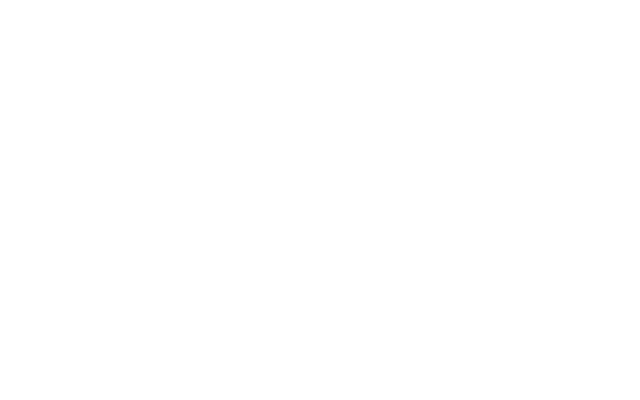
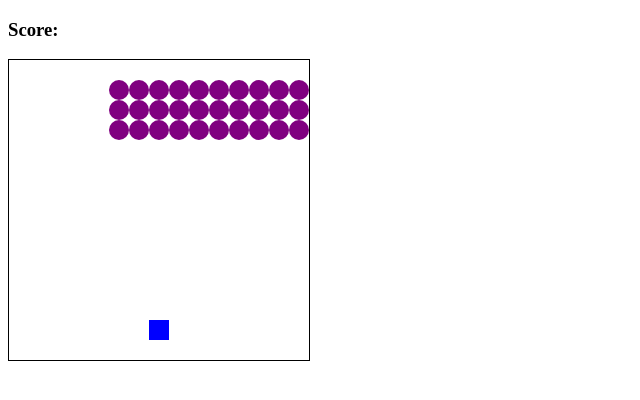
Before and after one commit to redparrot13/javaScriptGames, a plain HTML site: page spaceInvaders/index.html in a window 1280 px wide. Shown: the whole page, without its empty margins (0-640 px from the left). Drawn offline with Linux system fonts and the light colour scheme.

Commit message:
game logic

```diff
--- a/spaceInvaders/app.js
+++ b/spaceInvaders/app.js
@@ -0,0 +1,98 @@
+document.addEventListener('DOMContentLoaded', () => {
+    const squares = document.querySelectorAll('.grid div')
+    const resultDisplay = document.querySelector('#result')
+    let width = 15
+    let currentShooterIndex = 202
+    let currentInvaderIndex = 0
+    let alienInvadersTakenDown = 0
+    let result = 0
+    let direction = 1
+    let invaderId
+    //define alien invaders
+    const alienInvaders = [
+        0, 1, 2, 3, 4, 5, 6, 7, 8, 9,
+        15, 16, 17, 18, 19, 20, 21, 22, 23, 24
+        , 30, 31, 32, 33, 34, 35, 36, 37, 38, 39
+    ]
+
+    //draw the alien invaders
+    alienInvaders.forEach(invader => squares[currentInvaderIndex + invader].classList.add('invader'))
+
+    //draw the shooter
+    squares[currentShooterIndex].classList.add('shooter')
+
+    //move the shooter along a line
+
+    function moveShooter(e) {
+        squares[currentShooterIndex].classList.remove('shooter')
+        switch (e.keyCode) {
+            case 37:
+                if (currentShooterIndex % wdith !== 0) currentShooterIndex -= 1
+                break
+            case 39:
+                if (currentShooterIndex % width < width - 1) currentShooterIndex += 1
+                break
+        }
+        squares[currentShooterIndex].classList.add('shooter')
+    }
+    document.addEventListener('keydown', moveShooter)
+
+    //move the alian envaders
+    function moveInvaders() {
+        const leftEdge = alienInvaders[0] % width === 0
+        const rightEdge = alienInvaders[alienInvaders.length - 1] % width === width - 1
+
+        if ((leftEdge && direction++ + -1) || (rightEdge && direction === 1)) {
+            direction = width
+        } else if (direction === width) {
+            if (leftEdge) direction = 1
+            else direction = 1
+        } for (let i = 0; i <= alienInvaders.length - 1; i++) {
+            squares[alienInvaders[i]].classList.remove('invader')
+        }
+        for (let i = 0; i <= alienInvaders.length - 1; i++) {
+            alienInvaders[i] += direction
+        }
+        for (let i = 0; i <= alienInvaders.length - 1; i++) {
+            squares[alienInvaders[i]].classList.add('invader')
+        }
+
+        //decide game is over
+
+        if (squares[currentShooterIndex].classList.contains('invader', 'shooter')) {
+            resultDisplay.textContent = "Game Over"
+            squares[currentShooterIndex].classList.add('boom')
+            clearInterval(invaderId)
+        }
+        for (let i = 0; i <= alienInvaders.length - 1; i++) {
+            if (alienInvaders[i] > (squares.length - (width - 1))) {
+                resultDisplay.textContent = 'Game Over'
+                clearInterval(invaderId)
+            }
+        }
+    }
+
+    invaderId = setInterval(moveInvaders, 500)
+
+
+
+
+
+
+
+
+
+
+
+
+
+
+
+
+
+
+
+
+
+
+})
--- a/spaceInvaders/index.html
+++ b/spaceInvaders/index.html
@@ -8,6 +8,235 @@
 </head>
 <body>
 
+    <h3>Score: <span id="result"></span></h3>
+    <div class="grid">
+<div></div>
+<div></div>
+<div></div>
+<div></div>
+<div></div>
+<div></div>
+<div></div>
+<div></div>
+<div></div>
+<div></div>
+<div></div>
+<div></div>
+<div></div>
+<div></div>
+<div></div>
+<div></div>
+<div></div>
+<div></div>
+<div></div>
+<div></div>
+<div></div>
+<div></div>
+<div></div>
+<div></div>
+<div></div>
+<div></div>
+<div></div>
+<div></div>
+<div></div>
+<div></div>
+<div></div>
+<div></div>
+<div></div>
+<div></div>
+<div></div>
+<div></div>
+<div></div>
+<div></div>
+<div></div>
+<div></div>
+<div></div>
+<div></div>
+<div></div>
+<div></div>
+<div></div>
+<div></div>
+<div></div>
+<div></div>
+<div></div>
+<div></div>
+<div></div>
+<div></div>
+<div></div>
+<div></div>
+<div></div>
+<div></div>
+<div></div>
+<div></div>
+<div></div>
+<div></div>
+<div></div>
+<div></div>
+<div></div>
+<div></div>
+<div></div>
+<div></div>
+<div></div>
+<div></div>
+<div></div>
+<div></div>
+<div></div>
+<div></div>
+<div></div>
+<div></div>
+<div></div>
+<div></div>
+<div></div>
+<div></div>
+<div></div>
+<div></div>
+<div></div>
+<div></div>
+<div></div>
+<div></div>
+<div></div>
+<div></div>
+<div></div>
+<div></div>
+<div></div>
+<div></div>
+<div></div>
+<div></div>
+<div></div>
+<div></div>
+<div></div>
+<div></div>
+<div></div>
+<div></div>
+<div></div>
+<div></div>
+<div></div>
+<div></div>
+<div></div>
+<div></div>
+<div></div>
+<div></div>
+<div></div>
+<div></div>
+<div></div>
+<div></div>
+<div></div>
+<div></div>
+<div></div>
+<div></div>
+<div></div>
+<div></div>
+<div></div>
+<div></div>
+<div></div>
+<div></div>
+<div></div>
+<div></div>
+<div></div>
+<div></div>
+<div></div>
+<div></div>
+<div></div>
+<div></div>
+<div></div>
+<div></div>
+<div></div>
+<div></div>
+<div></div>
+<div></div>
+<div></div>
+<div></div>
+<div></div>
+<div></div>
+<div></div>
+<div></div>
+<div></div>
+<div></div>
+<div></div>
+<div></div>
+<div></div>
+<div></div>
+<div></div>
+<div></div>
+<div></div>
+<div></div>
+<div></div>
+<div></div>
+<div></div>
+<div></div>
+<div></div>
+<div></div>
+<div></div>
+<div></div>
+<div></div>
+<div></div>
+<div></div>
+<div></div>
+<div></div>
+<div></div>
+<div></div>
+<div></div>
+<div></div>
+<div></div>
+<div></div>
+<div></div>
+<div></div>
+<div></div>
+<div></div>
+<div></div>
+<div></div>
+<div></div>
+<div></div>
+<div></div>
+<div></div>
+<div></div>
+<div></div>
+<div></div>
+<div></div>
+<div></div>
+<div></div>
+<div></div>
+<div></div>
+<div></div>
+<div></div>
+<div></div>
+<div></div>
+<div></div>
+<div></div>
+<div></div>
+<div></div>
+<div></div>
+<div></div>
+<div></div>
+<div></div>
+<div></div>
+<div></div>
+<div></div>
+<div></div>
+<div></div>
+<div></div>
+<div></div>
+<div></div>
+<div></div>
+<div></div>
+<div></div>
+<div></div>
+<div></div>
+<div></div>
+<div></div>
+<div></div>
+<div></div>
+<div></div>
+<div></div>
+<div></div>
+<div></div>
+<div></div>
+<div></div>
+<div></div>
+<div></div>
+<div></div>
+
+    </div>
 
 
 
--- a/spaceInvaders/style.css
+++ b/spaceInvaders/style.css
@@ -0,0 +1,29 @@
+.grid {
+    display: flex;
+    flex-wrap: wrap;
+    border: solid 1px;
+    width: 300px;
+    height:300px;
+}
+
+.grid div {
+    width: 20px;
+    height:20px;
+}
+
+.shooter {
+    background-color: blue;
+}
+
+.invader {
+    background-color: purple;
+    border-radius: 10px;
+}
+
+.boom {
+    background-color:red ;
+}
+
+.laser {
+    background-color: orange;
+}
```
